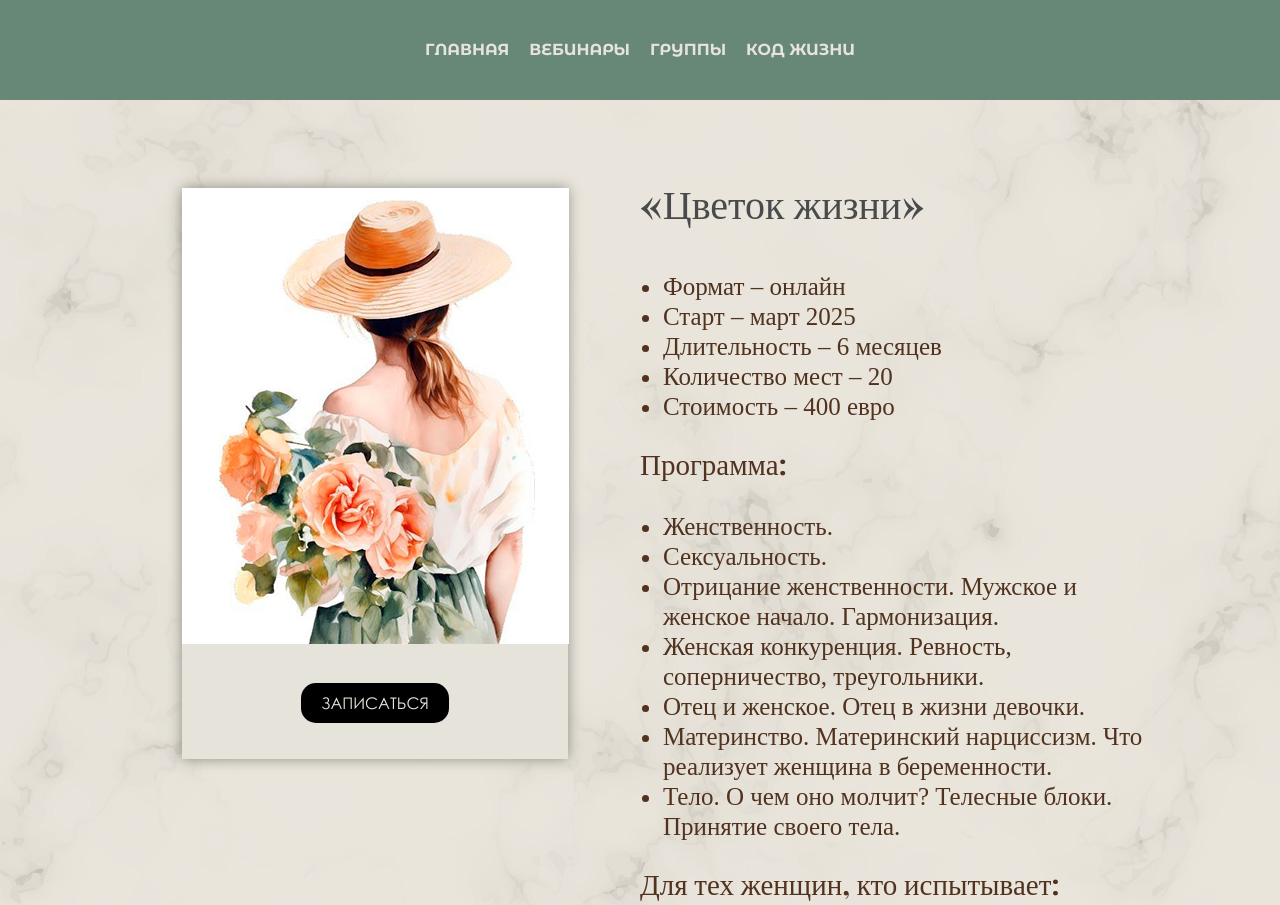
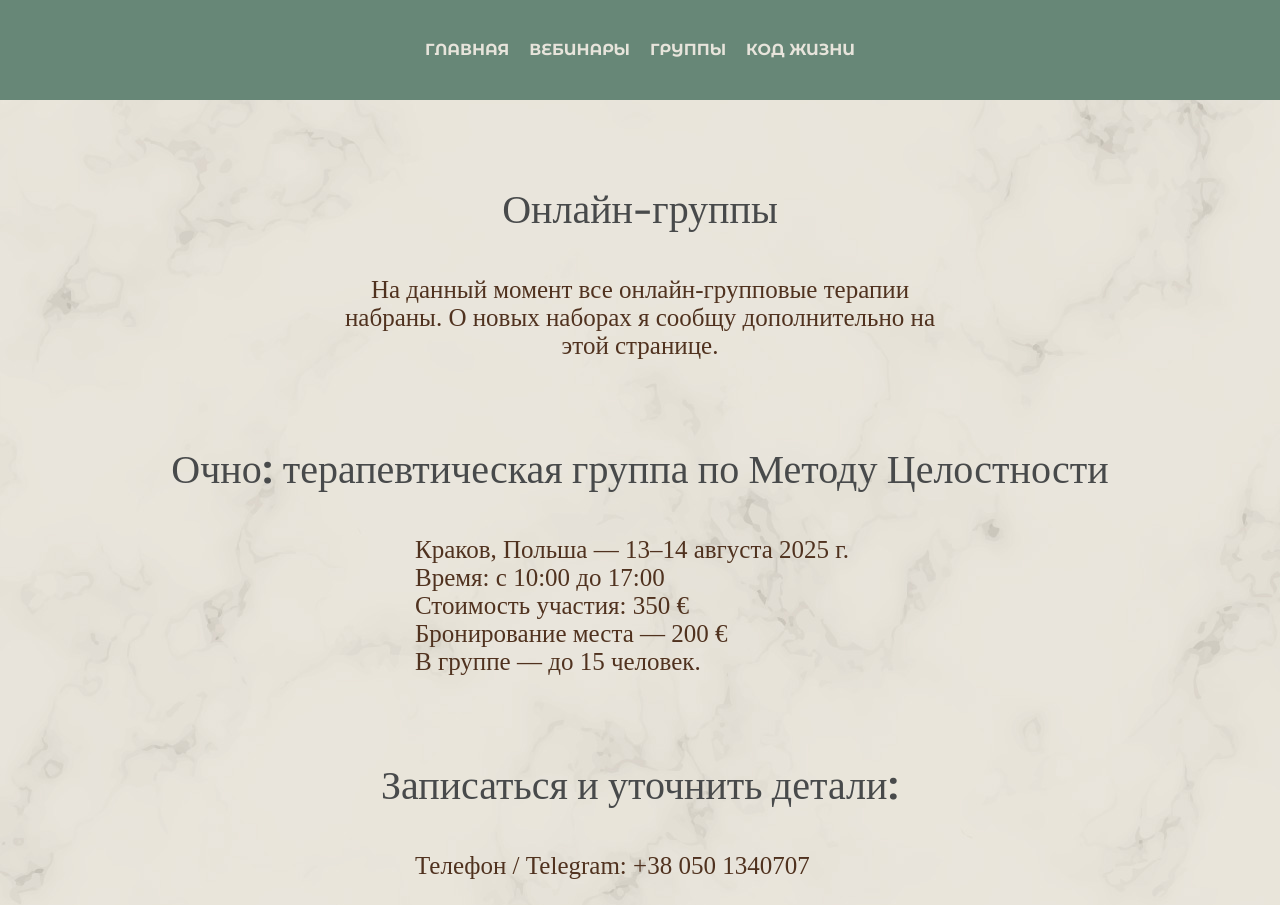
Before and after one commit to SergeyVNec/Agureeva_academy, a plain HTML site: page groups.html in a window 1280 px wide. Shown: the top 905 px of the page. Drawn offline with nearby package versions, Linux system fonts and the light colour scheme; a web font is replaced by a local one.

Commit message:
Temp info on Groups Page

```diff
--- a/css/style.css
+++ b/css/style.css
@@ -1584,7 +1584,39 @@ footer {
 
 
 /*----------------------------GROUPS-------------------------------------*/
-
+.temp_info {
+    max-width: 1000px;
+    margin: 0 auto;
+    padding: 0 10px;
+}
+.temp_h1 {
+    font-family: 'Playfair Display', serif;
+    font-size: 40px;
+    color: #484a4b;
+    margin-bottom: 43px;
+    margin-top: 80px;
+    text-align: center;
+}
+.temp_p {
+    font-family: "Constantia";
+    font-size: 25px;
+    color: #50321f;
+    max-width: 450px;
+    margin: 0 auto;
+}
+.temp_h2 {
+    font-family: "Constantia";
+    font-size: 25px;
+    color: #50321f;
+    max-width: 600px;
+    margin: 0 auto;
+    text-align: center;
+}
+.temp_bot {
+    margin-bottom: 100px;
+}
+
+/*----------------------------------------------*/
 .who_h1_gr {
     font-family: 'Playfair Display', serif;
     font-size: 60px;
--- a/groups.html
+++ b/groups.html
@@ -35,6 +35,21 @@
             </ul>
           </div>
     </header>
+    <section>
+        <div class="temp_info">
+            <h1 class="temp_h1">Онлайн-группы</h1>
+            <h2 class="temp_h2">На данный момент все онлайн-групповые терапии набраны. О новых наборах я сообщу дополнительно на этой странице.</h2>
+            <h1 class="temp_h1">Очно: терапевтическая группа по Методу Целостности</h1>
+            <p class="temp_p">Краков, Польша — 13–14 августа 2025 г.</p>
+            <p class="temp_p">Время: с 10:00 до 17:00</p>
+            <p class="temp_p">Стоимость участия: 350 €</p>
+            <p class="temp_p">Бронирование места — 200 €</p>
+            <p class="temp_p">В группе — до 15 человек.</p>
+
+            <h1 class="temp_h1">Записаться и уточнить детали:</h1>
+            <p class="temp_p temp_bot">Телефон / Telegram: +38 050 1340707</p>
+        </div>
+    </section>
     <!--<section>
         <h1 class="who_h1_gr">Группы</h1>
 
@@ -340,7 +355,7 @@
     <section class="line_sep">
 
     </section>-->
-    <section>
+    <!--<section>
         <div class="flower">
             <div class="flower_left">
                 <div class="flower_foto">
@@ -431,7 +446,7 @@
                 <div class="flower_schedule_block_title">
                     Материнсво в жизни женщины. Тело. О чем оно молчит?
                 </div>
-            </div>
+            </div>-->
             <!--<div class="flower_schedule_block flower_schedule_block_light">
                 <div class="flower_schedule_block_date">
                     18.01
@@ -448,10 +463,10 @@
                     Образ тела и принятие себя
                 </div>
             </div>-->
-        </div>
+        <!--</div>
 
 
-    </section>
+    </section>-->
     <footer>
         <div class="footer">
             <div class="contact">
```
Also changed, not shown: index.html (+1 -1 lines).
